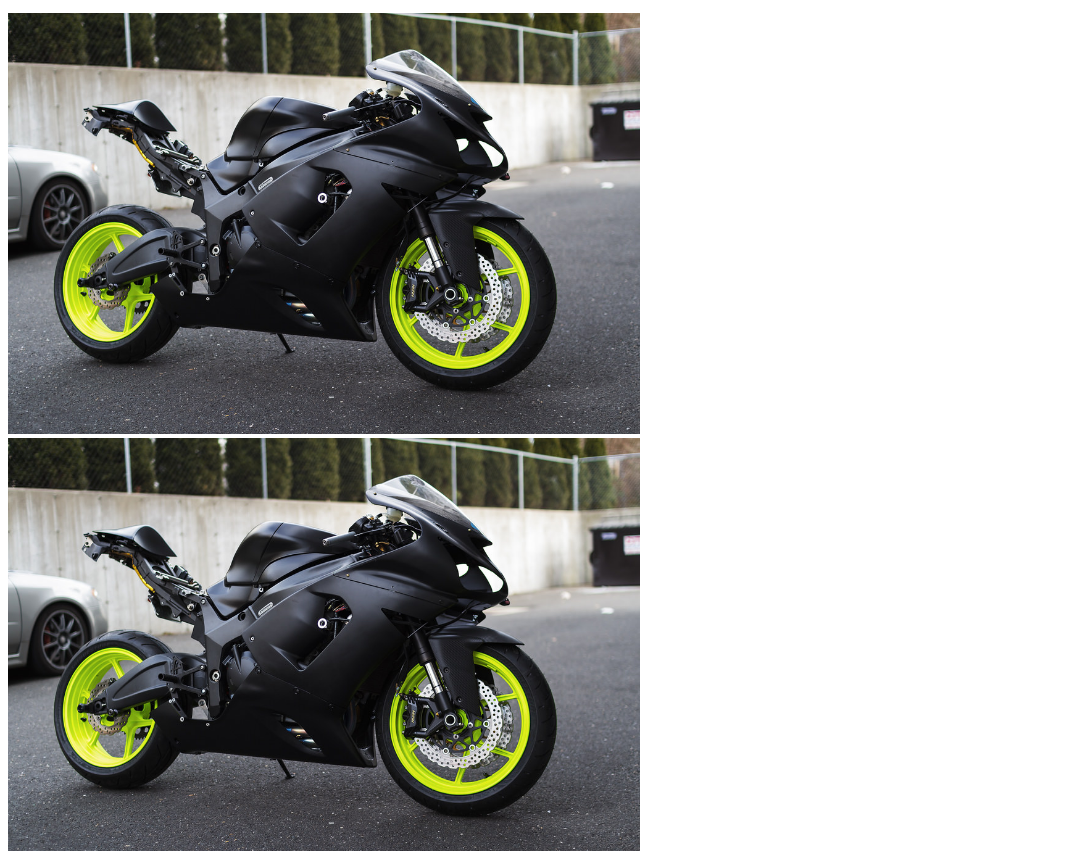
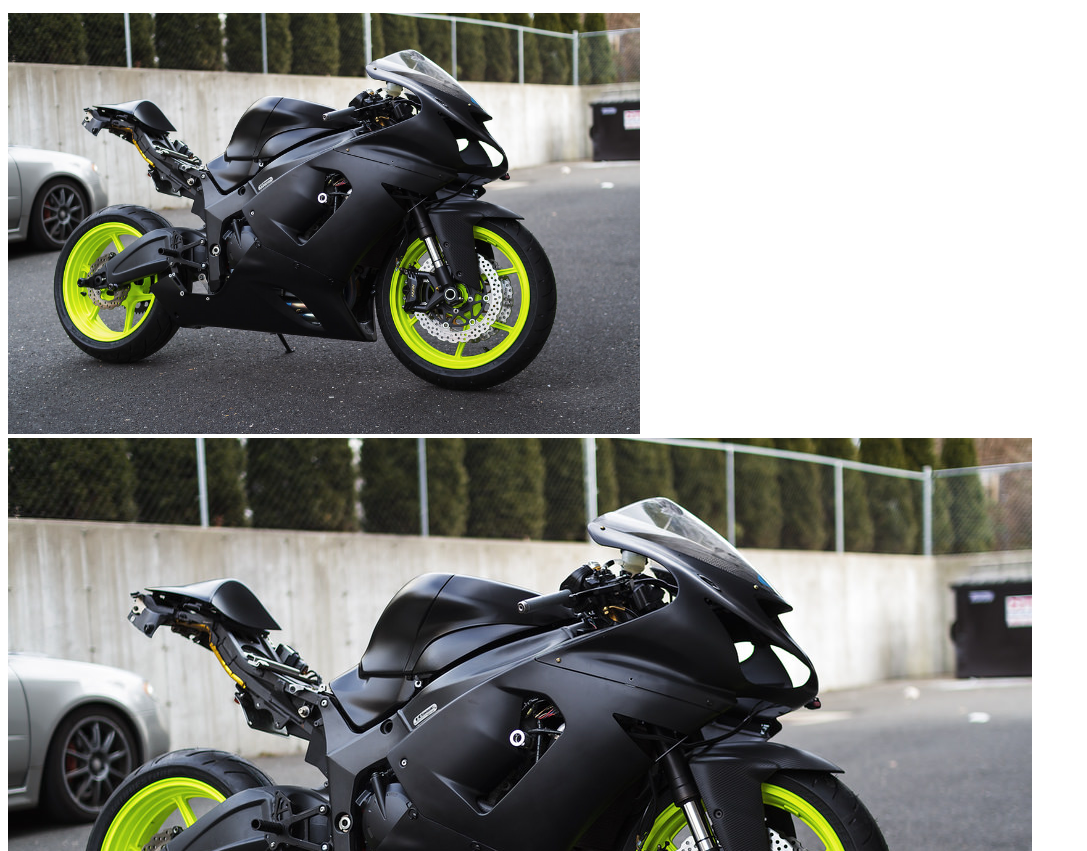
Before and after one commit to VdNeretin/my-first-project, a plain HTML site: page folder/inner/index.html in a window 1280 px wide. Shown: the part 101-952 px from the top of the page, without its empty margins (0-1087 px from the left). Drawn offline with Linux system fonts and the light colour scheme.

Commit message:
Update index.html

```diff
--- a/folder/inner/index.html
+++ b/folder/inner/index.html
@@ -8,6 +8,6 @@
   <h1>Задание 1</h1>
   <p>Выполнено первое задание в рамках 1 недели</p>
    <img src="../../img/img2.jpg" alt="Спортивный мотоцикл" width="50%">
-  <img src="/img/img2.jpg" alt="Автомобиль люкс класса" width="50%">
+  <img src="../../img/img2.jpg" alt="Автомобиль люкс класса">
 </body>
 </html>
```
